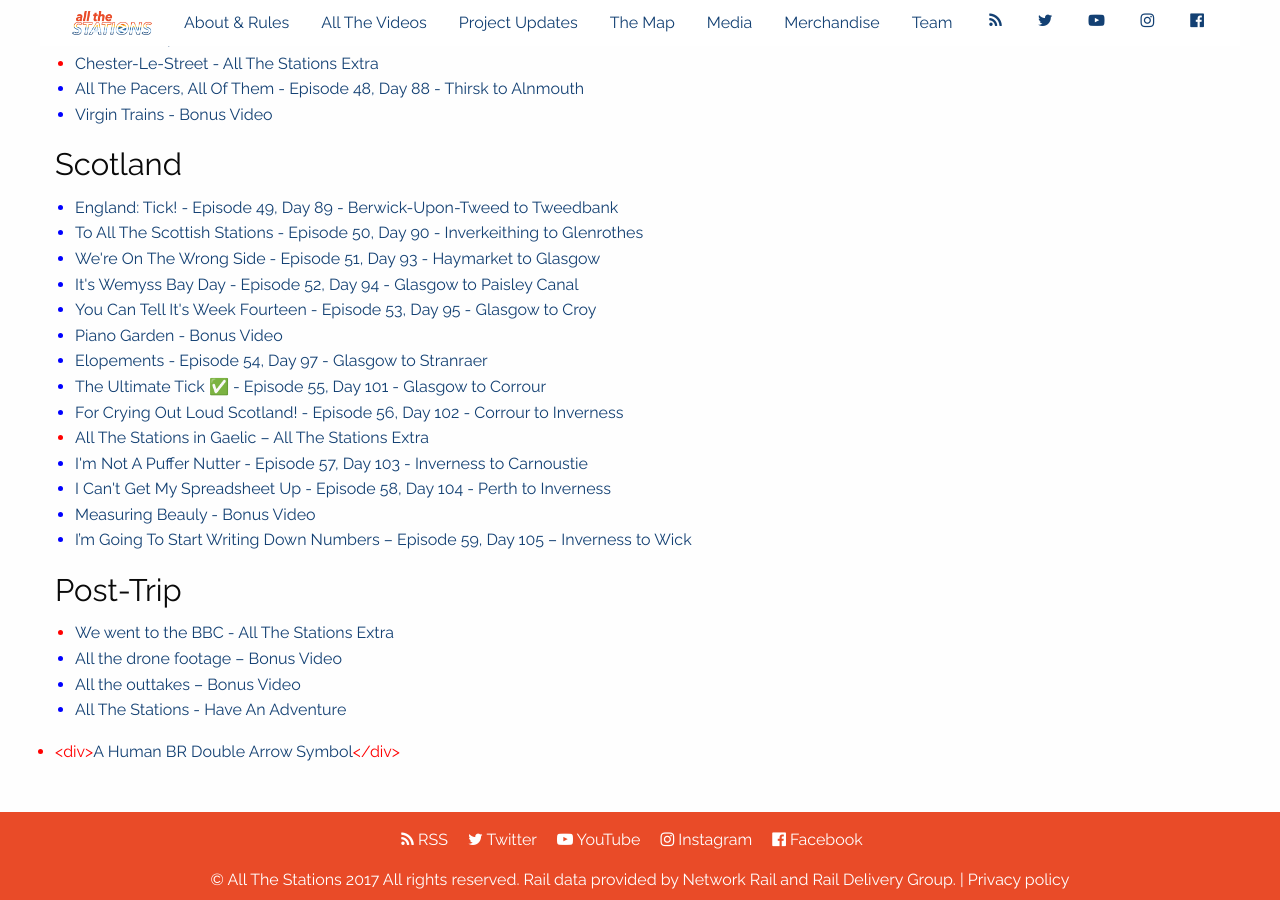
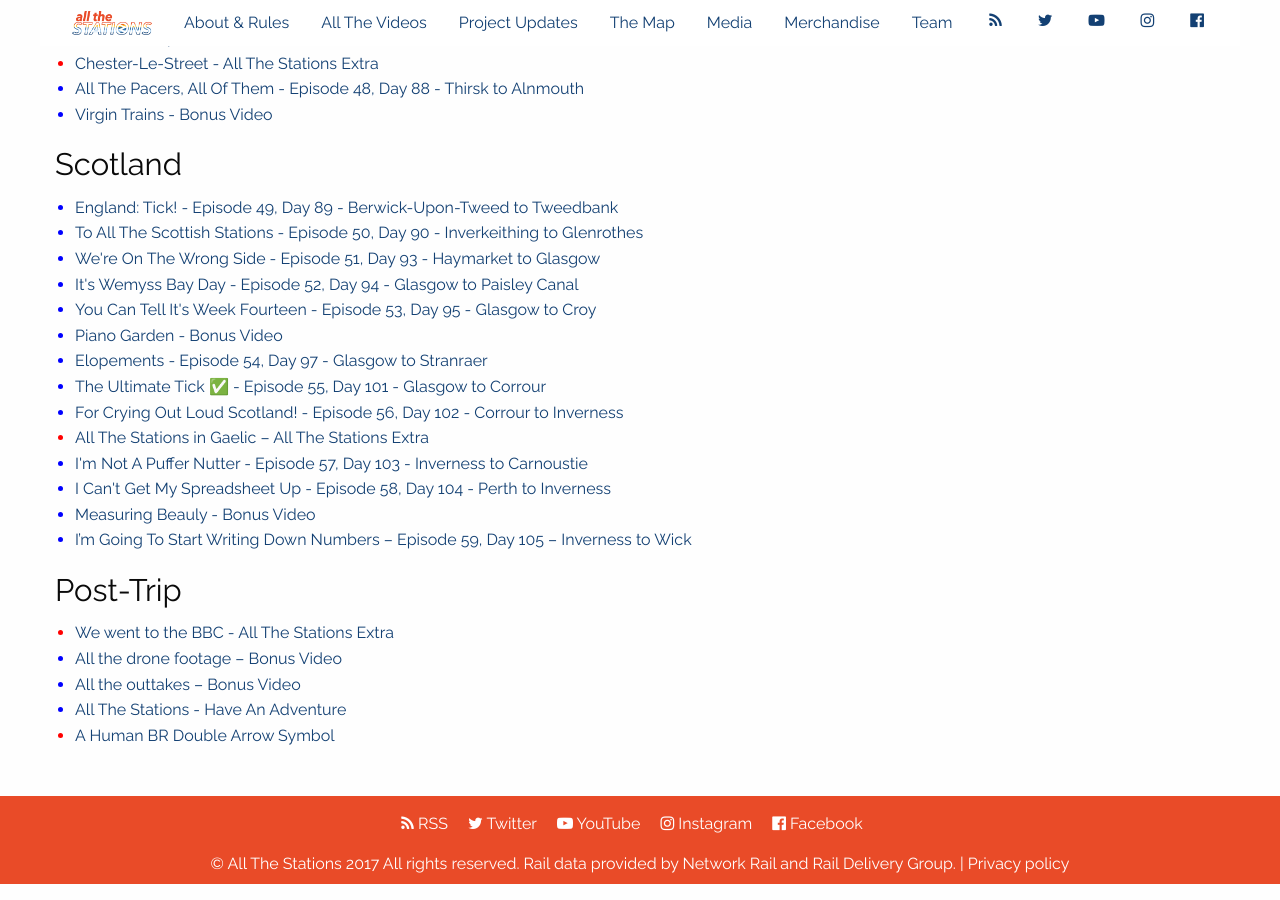
Before and after one commit to khawkins98/all-the-stations, a Jekyll site: the page built from videos.md, in a window 1280 px wide and 900 px high, scrolled down 3024 px. Built offline with Jekyll 4.4.1, drawn with Linux system fonts in a browser that asks for light colours; nearby versions of some CDN libraries; comment, search, counter and statistics services are not loaded.

Commit message:
Update videos.md

```diff
--- a/videos.md
+++ b/videos.md
@@ -157,4 +157,5 @@ For those of you who want to enjoy the journey from beginning to end here's the
 <span class="li bl">{% include partial_youtube.html id="4cA_5Wyv6GU" title="All the drone footage – Bonus Video" %}</span>
 <span class="li bl">{% include partial_youtube.html id="nfgeHF9bMdE" title="All the outtakes – Bonus Video" %}</span>
 <span class="li bl">{% include partial_youtube.html id="tMxg7EZPt5M" title="All The Stations - Have An Adventure" %}</span>
-</ul><span class="li rd">{% include partial_youtube.html id="y71VD3ISYU4" title="A Human BR Double Arrow Symbol" %}</span>
+<span class="li rd">{% include partial_youtube.html id="y71VD3ISYU4" title="A Human BR Double Arrow Symbol" %}</span>
+</ul>
```
